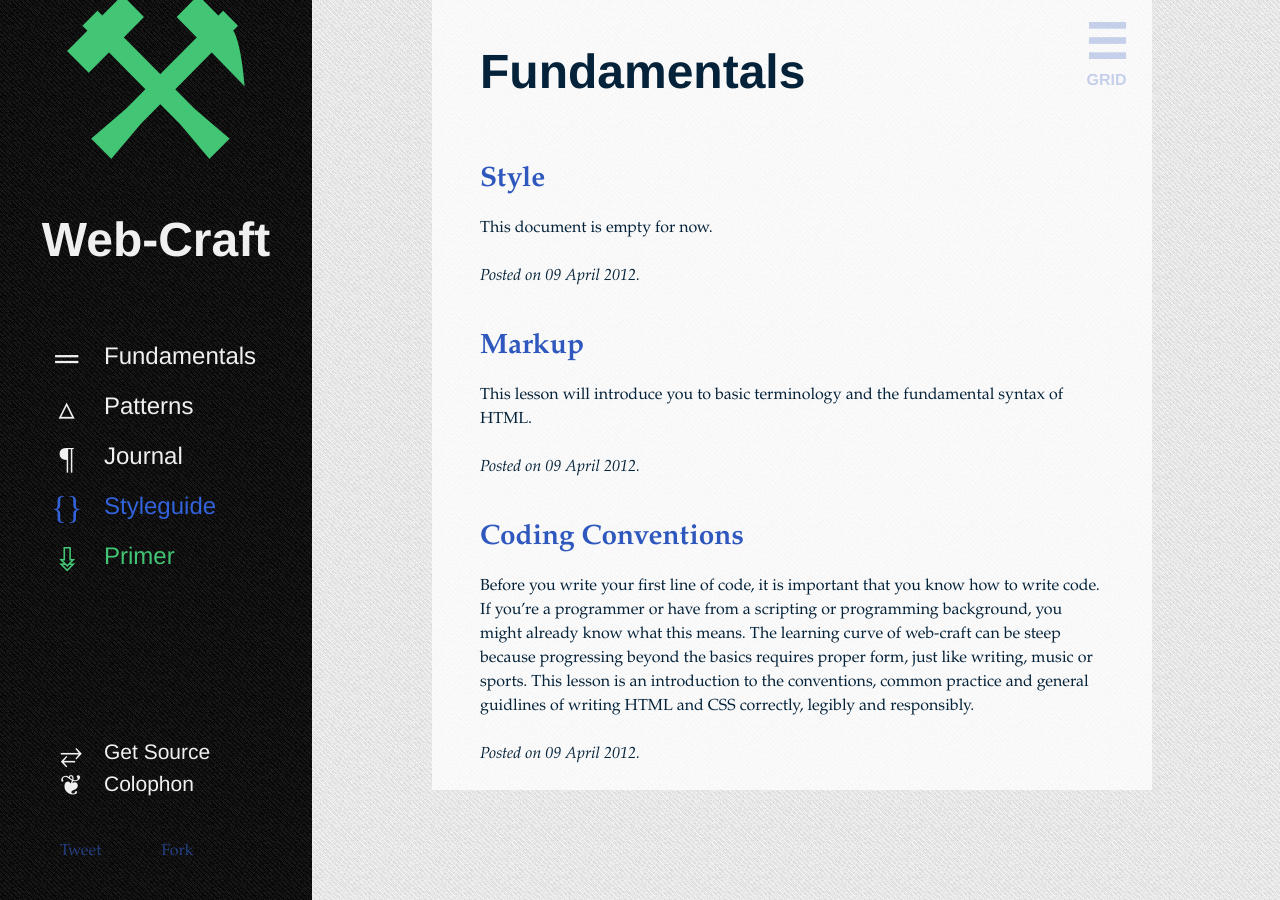
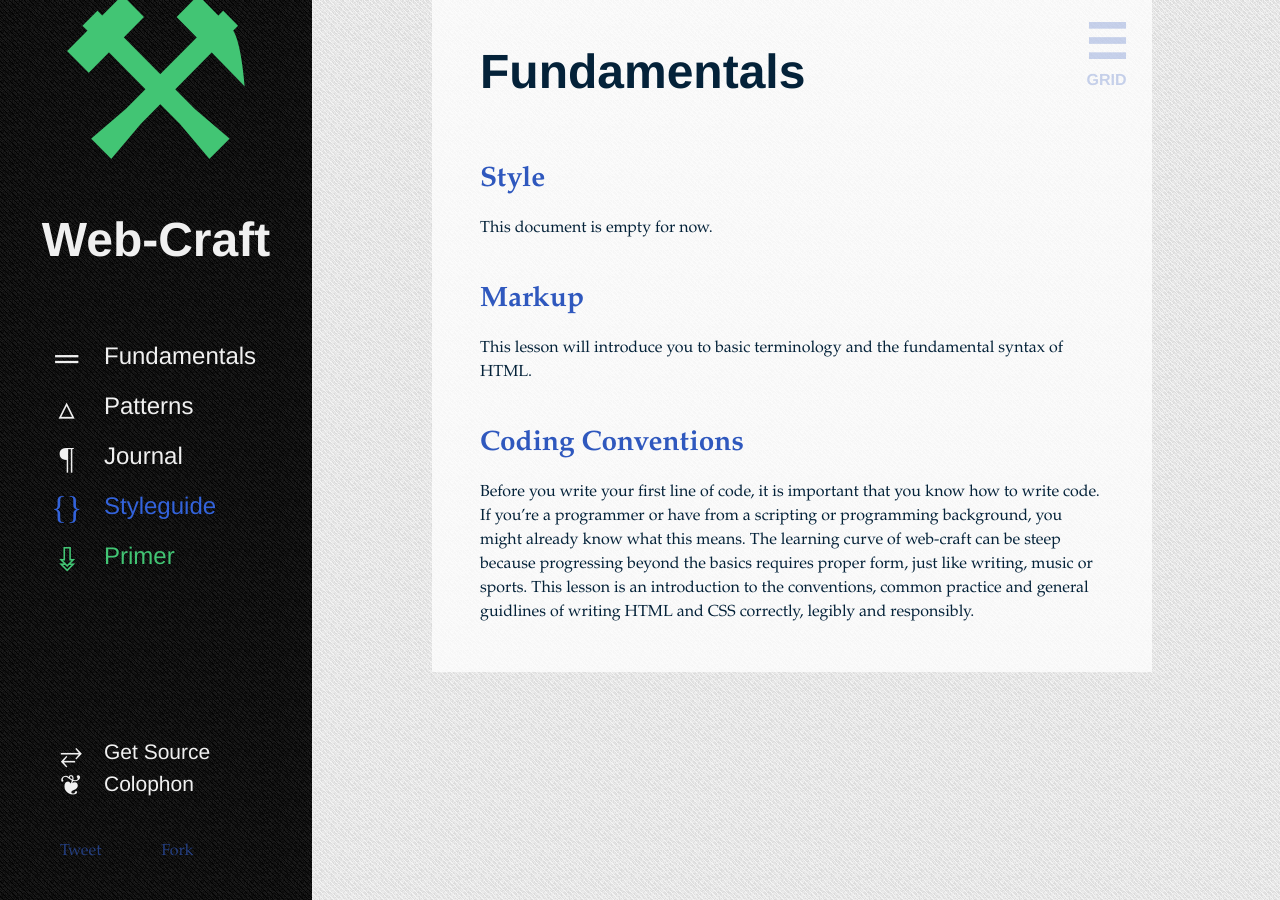
Before and after one commit to caycefischer/webcraft, a Jekyll site: the page built from fundamentals/index.html, in a window 1280 px wide. Built offline with Jekyll 4.4.1, drawn with Linux system fonts in a browser that asks for light colours; nearby versions of some CDN libraries; comment, search, counter and statistics services are not loaded.

Commit message:
remove posted on line from fundamentals

```diff
--- a/fundamentals/index.html
+++ b/fundamentals/index.html
@@ -10,5 +10,5 @@ description: "Learn the fundamentals of markup and style with two introductory l
 
 {{ post.content | replace:'more start -->','' | replace:'&lt;!-- more end','' }}
 
-<em>Posted on {{ post.date | date_to_long_string }}.</em>
+<!-- <em>Posted on {{ post.date | date_to_long_string }}.</em> -->
 {% endfor %}
```
